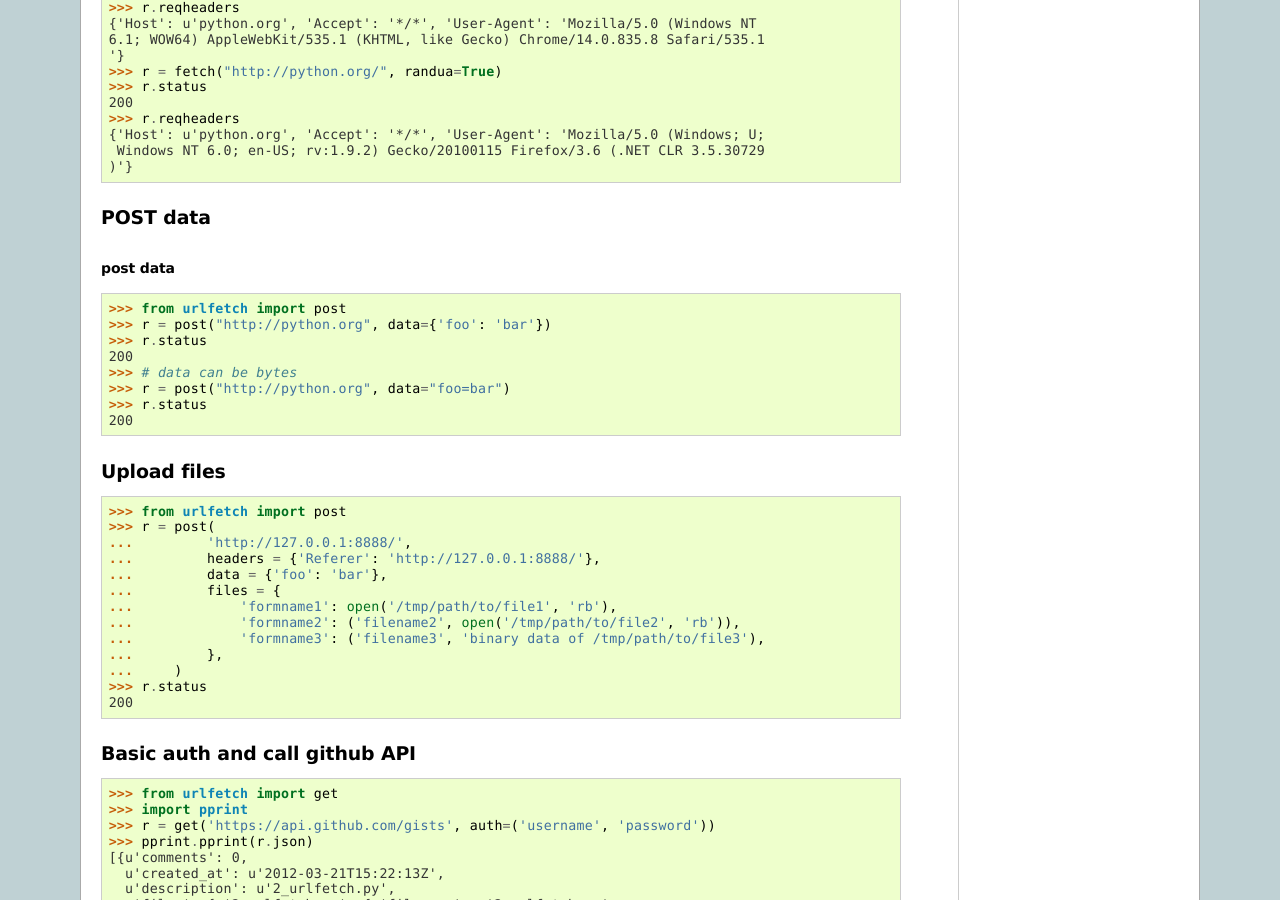
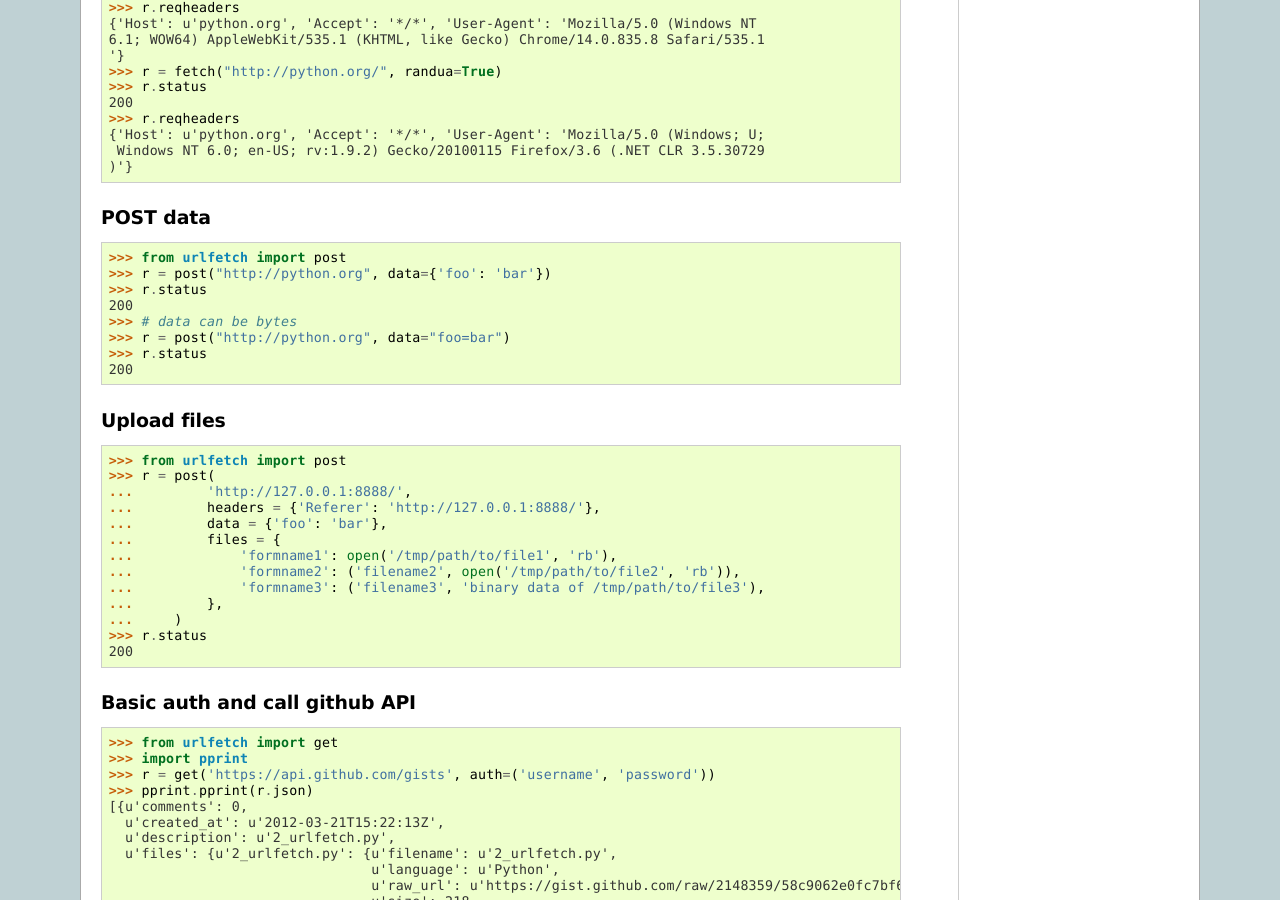
Before and after one commit to ifduyue/urlfetch, a Sphinx documentation site: the page built from doc/examples.rst, in a window 1280 px wide and 900 px high, scrolled down 1127 px. Built offline with Sphinx 7.4.7, drawn with Linux system fonts in a browser that asks for light colours.

Commit message:
update doc

```diff
--- a/doc/examples.rst
+++ b/doc/examples.rst
@@ -79,7 +79,6 @@ Add HTTP headers
 
 POST data
 ~~~~~~~~~~~
-.. rubric:: post data
 
 >>> from urlfetch import post
 >>> r = post("http://python.org", data={'foo': 'bar'})
```
